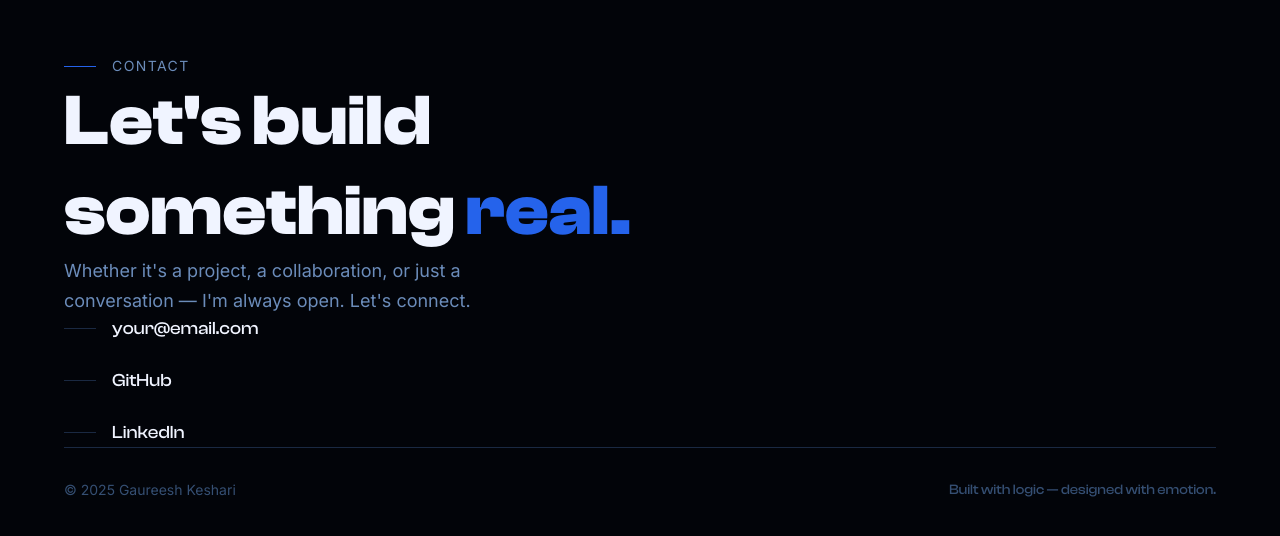
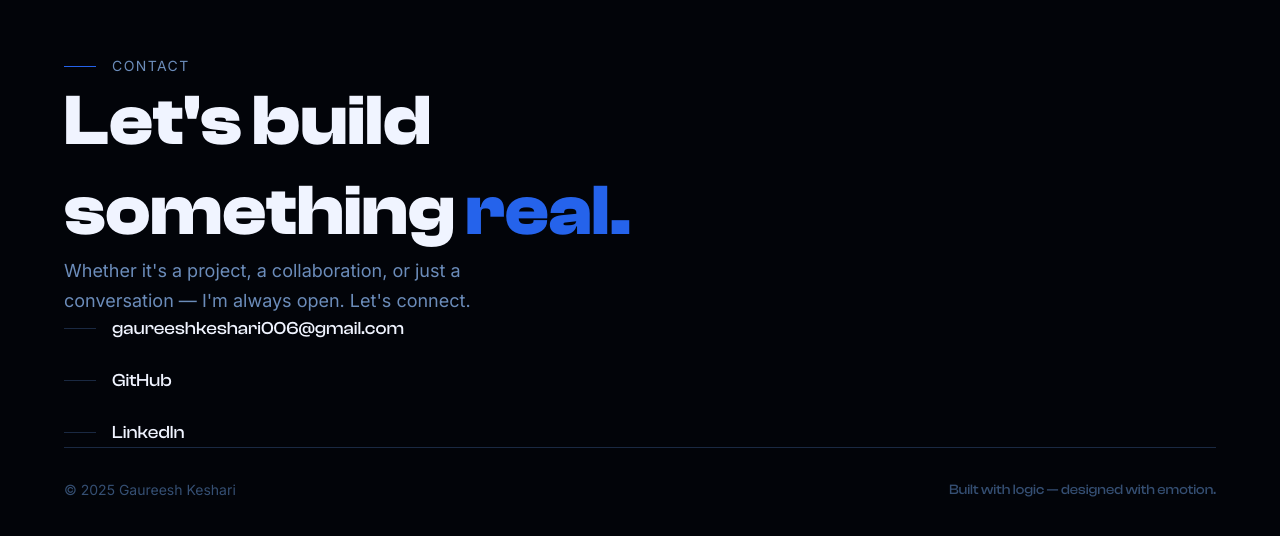
Before and after one commit to gaureesh007/gaureesh-portfolio, a Next.js app: page / in a window 1280 px wide. Shown: the part 3490-4026 px from the top of the page. Built offline with nearby package versions, Linux system fonts and the light colour scheme.

Commit message:
crafted my whole life journey today

```diff
--- a/app/components/sections/Contact.tsx
+++ b/app/components/sections/Contact.tsx
@@ -26,12 +26,12 @@ export default function Contact() {
       <div className="flex flex-col gap-6">
 
         <a
-          href="mailto:your@email.com"
+          href="mailto:gaureeshkeshari006@gmail.com"
           className="flex items-center gap-4 group w-fit">
           <div className="w-8 h-px bg-[#1a2942] group-hover:bg-[#2563eb] group-hover:w-16 transition-all duration-300"></div>
           <span className="text-[#f0f4ff] text-lg group-hover:text-[#2563eb] transition-colors duration-300"
                 style={{ fontFamily: 'Clash Display' }}>
-            your@email.com
+            gaureeshkeshari006@gmail.com
           </span>
         </a>
 
```
